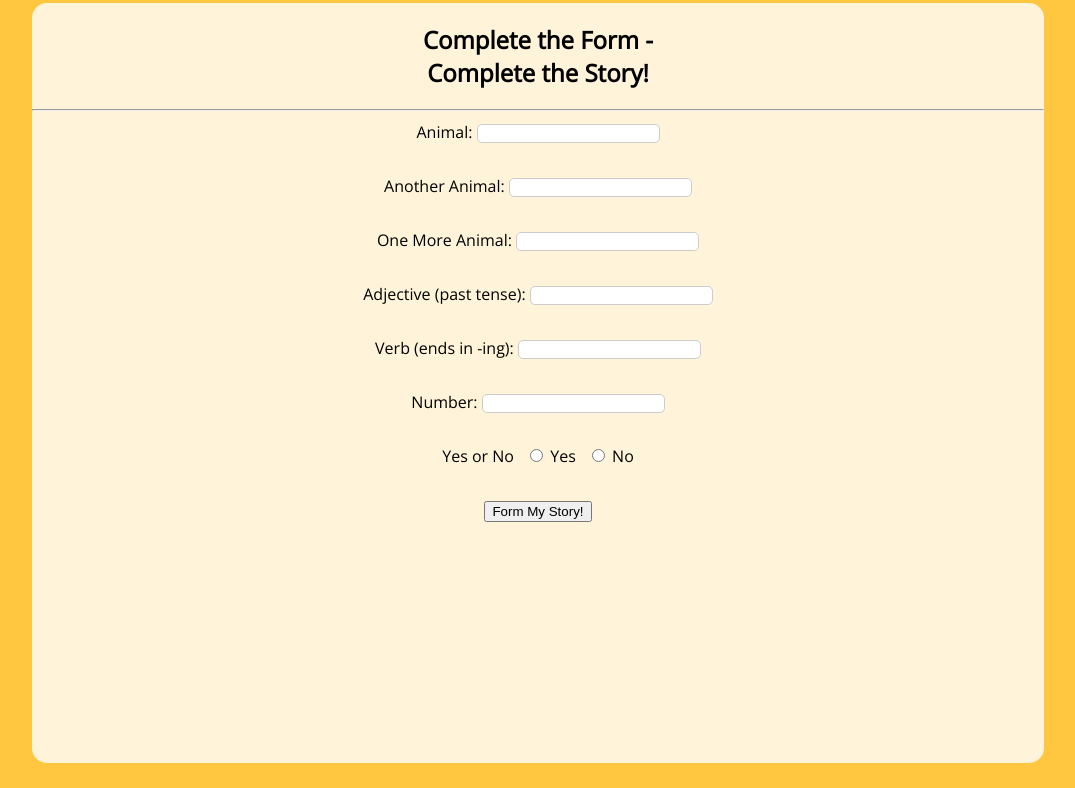
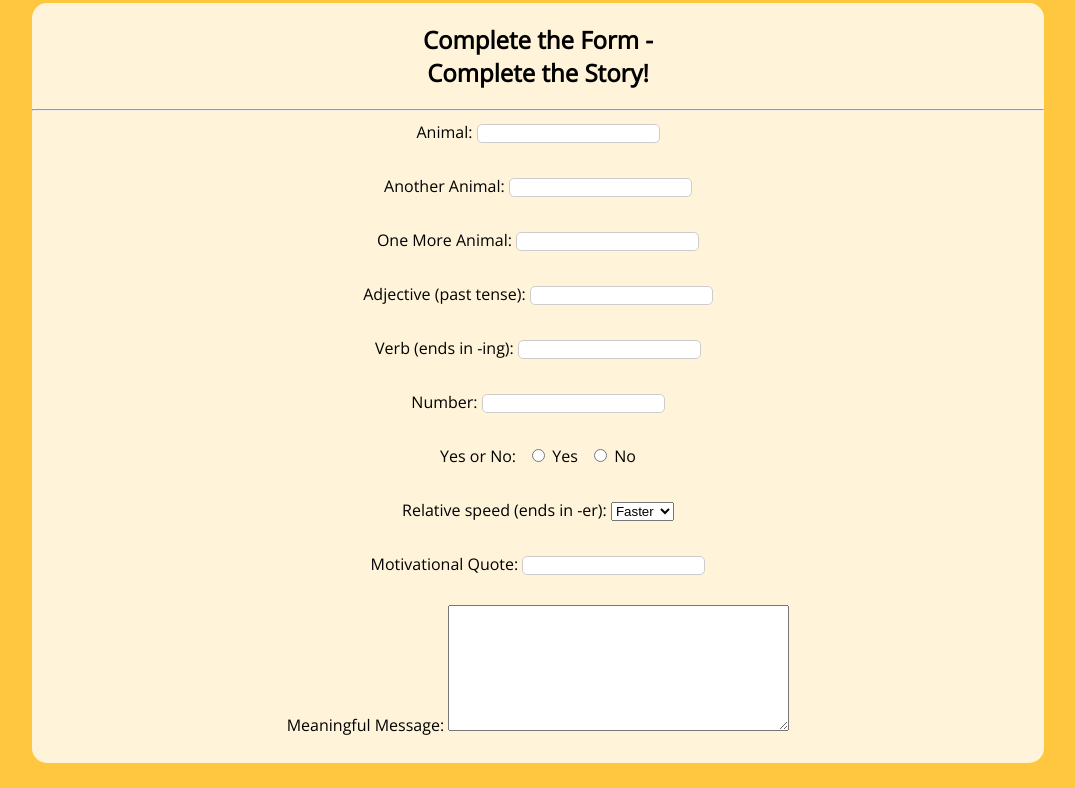
Before and after one commit to anthonytjohnson/form-a-story, a plain HTML site: page index.html in a window 1280 px wide and 950 px high. Shown: the part 313-1101 px from the top of the page, without its empty margins (102-1177 px from the left). Drawn offline with nearby package versions, Linux system fonts and the light colour scheme.

Commit message:
completed input form

```diff
--- a/index.html
+++ b/index.html
@@ -47,7 +47,7 @@
         </div>
         <br>
         <div>
-          <span>Yes or No</span>
+          <span>Yes or No:</span>
           <input type="radio" id="yes" name="answer" value="yes" required>
           <label for="yes">Yes</label>
           <input type="radio" id="no" name="answer" value="no">
@@ -55,8 +55,30 @@
         </div>
         <br>
         <div>
+          <label for="speed">Relative speed (ends in -er):</label>
+          <select name="speed" id="speed" required>
+            <option value="faster">Faster</option>
+            <option value="slower">Slower</option>
+          </select>
+        </div>
+        <br>
+        <div>
+          <label for="quote">Motivational Quote:</label>
+          <input type="text" id="quote" name="quote" list="quote-choices" required>
+          <datalist class="quote-choices">
+            <option value="winner gets ice cream!"></option>
+          </datalist>
+        </div>
+        <br>
+        <div>
+          <label for="message">Meaningful Message:</label>
+          <textarea name="message" id="message" cols="40" rows="8" required></textarea>
+        </div>
+        <br>
+        <div>
           <input type="submit" value="Form My Story!">
         </div>
+
 
       </form>
     </section>
```
